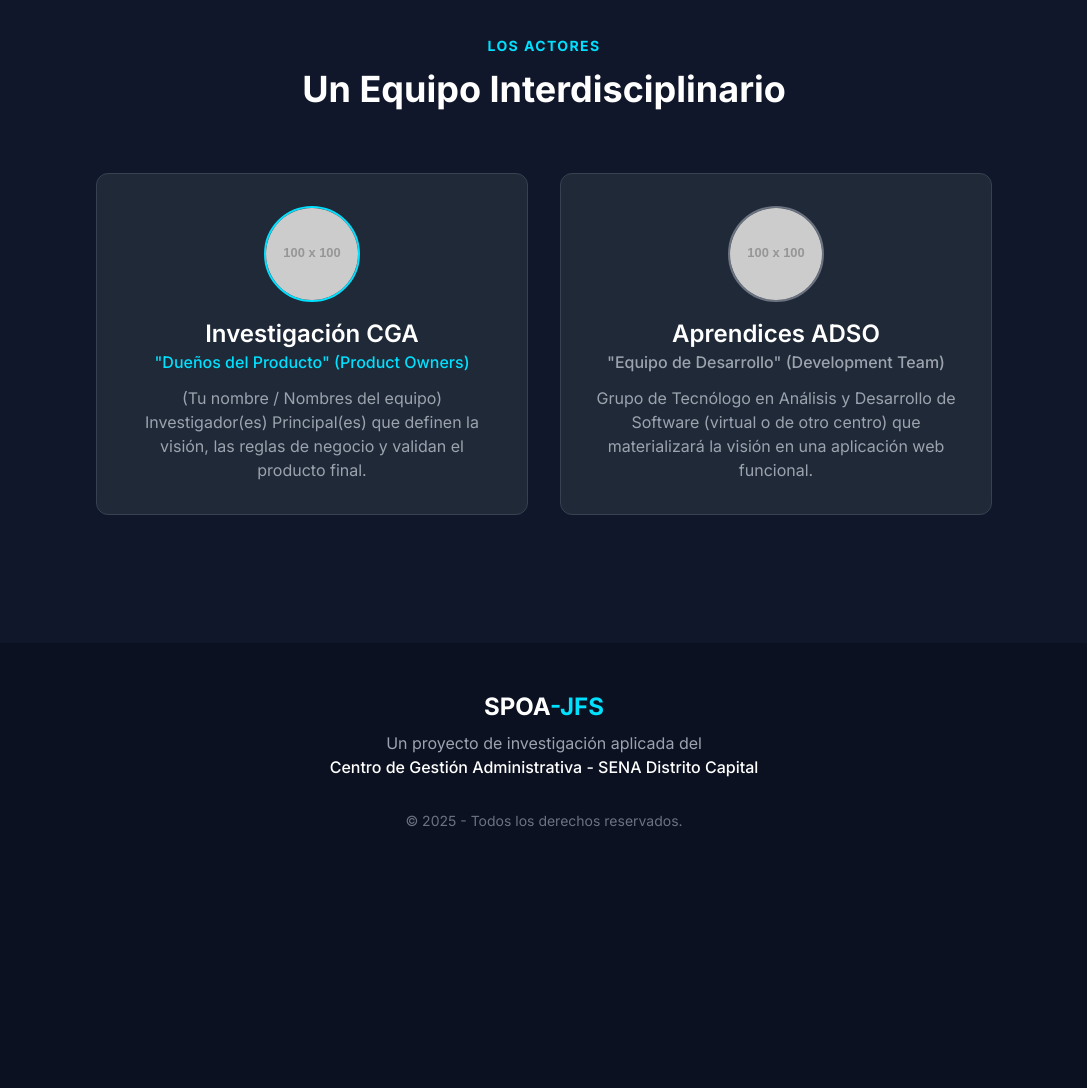
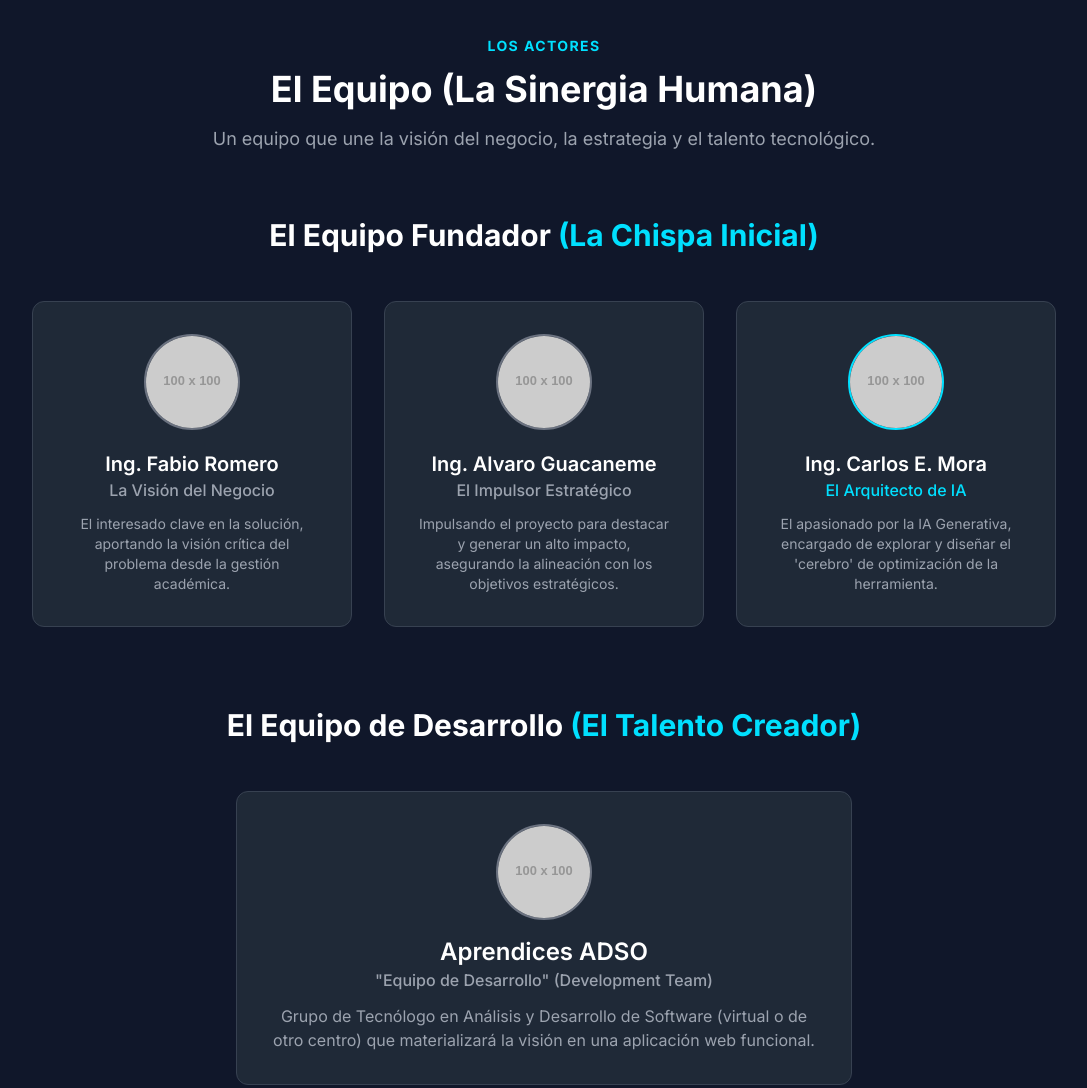
Before and after one commit to cemorab2025/Proyecto_SPOA, a plain HTML site: page index.html in a window 1280 px wide. Shown: the part 4860-5948 px from the top of the page, without its empty margins (96-1183 px from the left). Before the commit the page ends 5739 px from the top, so only its background shows below. Drawn offline with nearby package versions, Linux system fonts and the light colour scheme; placeholder pictures from the web are drawn by us.

Commit message:
Update index.html

```diff
--- a/index.html
+++ b/index.html
@@ -337,27 +337,64 @@
             <div class="container mx-auto px-6">
                 <div class="text-center max-w-3xl mx-auto mb-16">
                     <span class="text-sm font-bold uppercase accent-color tracking-widest">Los Actores</span>
-                    <h2 class="text-3xl md:text-4xl font-bold text-white mt-3 mb-4">Un Equipo Interdisciplinario</h2>
+                    <h2 class="text-3xl md:text-4xl font-bold text-white mt-3 mb-4">El Equipo (La Sinergia Humana)</h2>
+                    <p class="text-lg text-gray-400">
+                        Un equipo que une la visión del negocio, la estrategia y el talento tecnológico.
+                    </p>
                 </div>
 
-                <div class="flex flex-col md:flex-row justify-center gap-8 max-w-4xl mx-auto">
-                    <!-- Equipo 1: CGA --><div class="bg-gray-800 p-8 rounded-xl border border-gray-700 w-full md:w-1/2 text-center">
-                        <img class="w-24 h-24 rounded-full mx-auto mb-4 border-2 accent-border" src="https://placehold.co/100x100/00E0FF/0B1120?text=CGA" alt="Icono de Gestión Administrativa">
-                        <h3 class="text-2xl font-semibold text-white">Investigación CGA</h3>
-                        <p class="font-medium accent-color mb-3">"Dueños del Producto" (Product Owners)</p>
-                        <p class="text-gray-400">
-                            (Tu nombre / Nombres del equipo) <br>
-                            Investigador(es) Principal(es) que definen la visión, las reglas de negocio y validan el producto final.
+                <!-- Título del Equipo Fundador -->
+                <h3 class="text-2xl md:text-3xl font-bold text-white text-center mb-12">
+                    El Equipo Fundador <span class="accent-color">(La Chispa Inicial)</span>
+                </h3>
+
+                <div class="grid grid-cols-1 md:grid-cols-3 gap-8 max-w-5xl mx-auto mb-20">
+
+                    <!-- Tarjeta 1: Fabio Romero -->
+                    <div class="bg-gray-800 p-8 rounded-xl border border-gray-700 text-center card-hover">
+                        <img class="w-24 h-24 rounded-full mx-auto mb-5 border-2 border-gray-500" src="https://placehold.co/100x100/2A3B5A/E0E0E0?text=FR" alt="Icono de Fabio Romero">
+                        <h4 class="text-xl font-semibold text-white">Ing. Fabio Romero</h4>
+                        <p class="font-medium text-gray-400 mb-3">La Visión del Negocio</p>
+                        <p class="text-gray-400 text-sm">
+                            El interesado clave en la solución, aportando la visión crítica del problema desde la gestión académica.
                         </p>
                     </div>
 
-                    <!-- Equipo 2: ADSO --><div class="bg-gray-800 p-8 rounded-xl border border-gray-700 w-full md:w-1/2 text-center">
+                    <!-- Tarjeta 2: Alvaro Guacaneme -->
+                    <div class="bg-gray-800 p-8 rounded-xl border border-gray-700 text-center card-hover">
+                        <img class="w-24 h-24 rounded-full mx-auto mb-5 border-2 border-gray-500" src="https://placehold.co/100x100/2A3B5A/E0E0E0?text=AG" alt="Icono de Alvaro Guacaneme">
+                        <h4 class="text-xl font-semibold text-white">Ing. Alvaro Guacaneme</h4>
+                        <p class="font-medium text-gray-400 mb-3">El Impulsor Estratégico</p>
+                        <p class="text-gray-400 text-sm">
+                            Impulsando el proyecto para destacar y generar un alto impacto, asegurando la alineación con los objetivos estratégicos.
+                        </p>
+                    </div>
+
+                    <!-- Tarjeta 3: Carlos Mora (Con Acento) -->
+                    <div class="bg-gray-800 p-8 rounded-xl border border-gray-700 text-center card-hover">
+                        <img class="w-24 h-24 rounded-full mx-auto mb-5 border-2 accent-border" src="https://placehold.co/100x100/00E0FF/0B1120?text=CM" alt="Icono de Carlos Mora">
+                        <h4 class="text-xl font-semibold text-white">Ing. Carlos E. Mora</h4>
+                        <p class="font-medium accent-color mb-3">El Arquitecto de IA</p>
+                        <p class="text-gray-400 text-sm">
+                            El apasionado por la IA Generativa, encargado de explorar y diseñar el 'cerebro' de optimización de la herramienta.
+                        </p>
+                    </div>
+                </div>
+
+                <!-- Título del Equipo de Desarrollo -->
+                <h3 class="text-2xl md:text-3xl font-bold text-white text-center mb-12">
+                    El Equipo de Desarrollo <span class="accent-color">(El Talento Creador)</span>
+                </h3>
+
+                <!-- Tarjeta de Aprendices ADSO (Centrada) -->
+                <div class="flex justify-center">
+                    <div class="bg-gray-800 p-8 rounded-xl border border-gray-700 w-full md:w-1/2 text-center">
                         <img class="w-24 h-24 rounded-full mx-auto mb-4 border-2 border-gray-500" src="https://placehold.co/100x100/2A3B5A/E0E0E0?text=ADSO" alt="Icono de Desarrollo de Software">
                         <h3 class="text-2xl font-semibold text-white">Aprendices ADSO</h3>
                         <p class="font-medium text-gray-400 mb-3">"Equipo de Desarrollo" (Development Team)</p>
                         <p class="text-gray-400">
                             Grupo de Tecnólogo en Análisis y Desarrollo de Software (virtual o de otro centro) que materializará la visión en una aplicación web funcional.
-                        </online>
+                        </p>
                     </div>
                 </div>
             </div>
```
